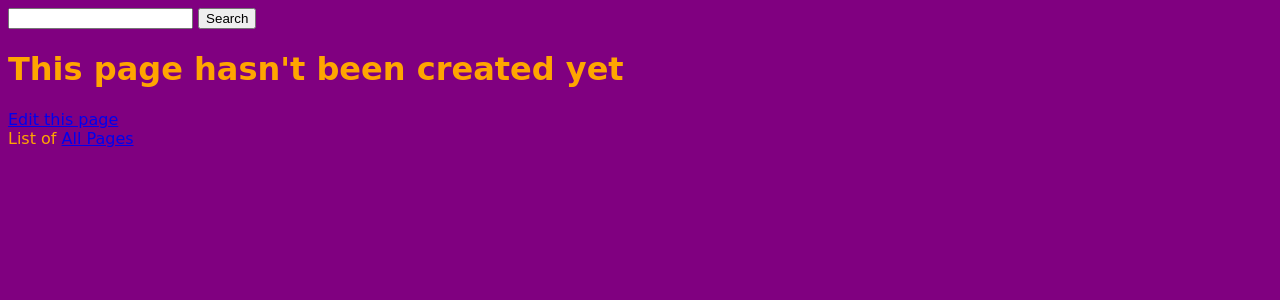
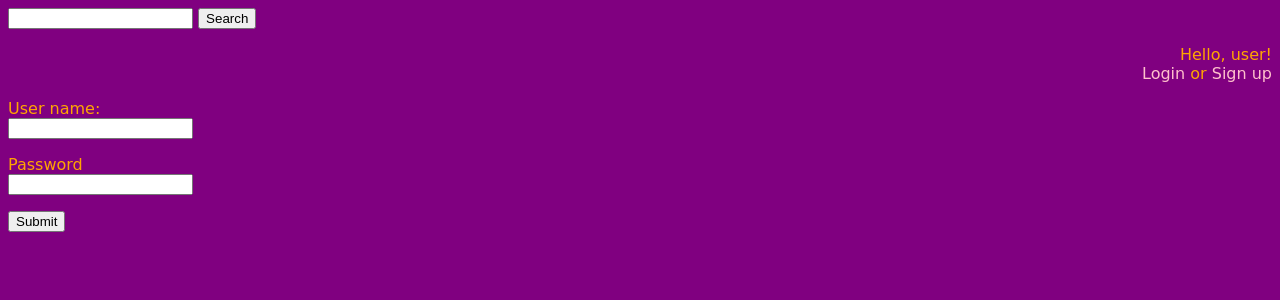
Before and after one commit to mwdowns/Wiki, a Flask app: page /signup in a window 1280 px wide. Shown: the top 300 px of the page. Run offline with Flask 2, Linux system fonts and the light colour scheme; data that the repository does not hold is empty.

Commit message:
adds lots of stuff

```diff
--- a/server.py
+++ b/server.py
@@ -1,10 +1,22 @@
-from flask import Flask, render_template, request, redirect, Markup
+from dotenv import load_dotenv, find_dotenv
+load_dotenv(find_dotenv())
+
+from flask import Flask, render_template, request, redirect, Markup, session
 from wiki_linkify import wiki_linkify
 import pg, datetime, markdown
-app = Flask("wiki")
+import os
+tmp_dir = os.path.join(os.path.dirname(os.path.abspath(__file__)), 'templates')
+app = Flask("wiki", template_folder=tmp_dir)
 
-db = pg.DB(dbname="wiki")
+db = pg.DB(
+    dbname=os.environ.get('PG_DBNAME'),
+    host=os.environ.get('PG_HOST'),
+    user=os.environ.get('PG_USERNAME'),
+    passwd=os.environ.get('PG_PASSWORD')
+)
 db.debug = True
+
+app.secret_key = "whatever"
 
 @app.route("/")
 def home_page():
@@ -87,8 +99,6 @@ def all_pages():
 def search_pages():
     search = request.args.get("search")
     page = db.query("select title from page where title = $1", search).namedresult()
-    print search
-    print page
     if len(page) == 0:
         return redirect("/%s" % search)
     else:
@@ -98,5 +108,52 @@ def search_pages():
             page=page
         )
 
+@app.route("/login")
+def login_user():
+    user_name = request.args.get("user_name")
+    password = request.args.get("password")
+    query = db.query("select * from users where user_name = $1 and password = $2", user_name, password).namedresult()
+    if len(query) == 0:
+        return render_template(
+            "login.html"
+        )
+    else:
+        user = query[0]
+        if user.password == password:
+            session['username'] = user.user_name
+            return redirect("/")
+        else:
+            return render_template(
+                "login.html"
+            )
+
+@app.route("/signup")
+def signup_user():
+    user_name = request.args.get("user_name")
+    password = request.args.get("password")
+    query = db.query("select * from users where user_name = $1 and password = $2", user_name, password).namedresult()
+    if len(query) == 0:
+        print user_name
+        print password
+        return render_template(
+            "login.html"
+        )
+    else:
+        user = query[0]
+        if user.name == user_name and user.password == password:
+            session['username'] = user.user_name
+            return redirect("/")
+        else:
+            print "sorry, that wasn't there"
+            return render_template(
+                "login.html"
+            )
+
+
+@app.route("/logout")
+def logout_user():
+    del session['username']
+    return redirect("/")
+
 if __name__ == "__main__":
     app.run(debug=True)
--- a/static/style.css
+++ b/static/style.css
@@ -3,3 +3,12 @@ body {
   color: orange;
   font-family: cursive;
 }
+
+.user {
+  text-align: right;
+}
+
+a:link, a:visited {
+  color: pink;
+  text-decoration: none;
+}
--- a/templates/layout.html
+++ b/templates/layout.html
@@ -10,6 +10,13 @@
     <input type="text" name="search" value="">
     <button type="submit" name="search" value="search">Search</button>
   </form>
+  <p class="user">Hello, {{session['username'] or "user"}}!<br>
+    {% if session['username'] %}
+      <a href="/logout">Logout</a>
+    {% else %}
+      <a href="/login">Login</a> or <a href="/signup">Sign up</a>
+    {% endif %}
+  </p>
     {% block body %}
     <h1>Place holder Page</h1>
     {% endblock %}
--- /dev/null
+++ b/templates/login.html
@@ -0,0 +1,22 @@
+<!DOCTYPE html>
+{% extends "layout.html" %}
+
+{% block body %}
+
+<form class="" action="/login" method="GET">
+  <p>
+    <label for="" name="user_name" value="">User name:</label><br>
+    <input type="text" name="user_name" value="">
+  </p>
+  <p>
+    <label for="" name="password">Password</label><br>
+    <input type="text" name="password" value="">
+  </p>
+    <button type="submit" name="login" value="login">Submit</button>
+
+</form>
+
+
+
+
+{% endblock %}
```
Also changed, not shown: wsgi.py (added, +8 -0 lines).
